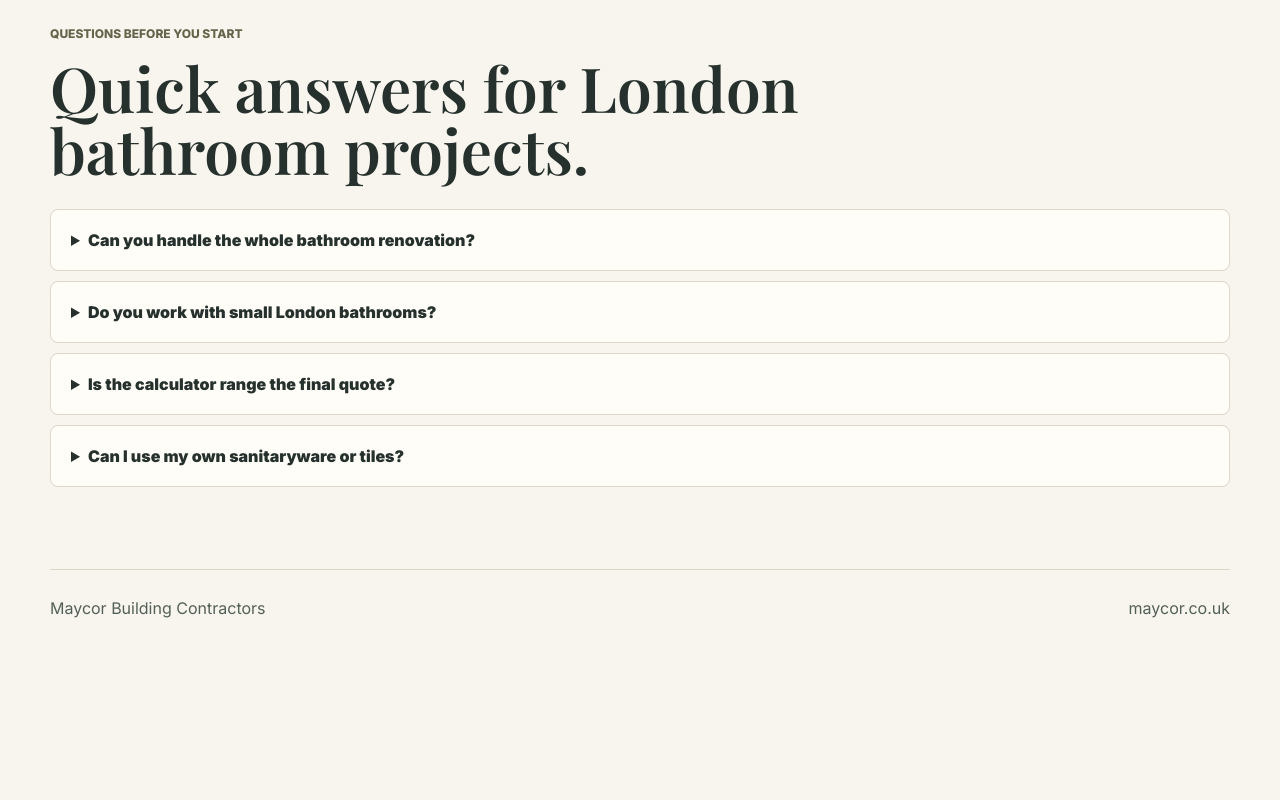
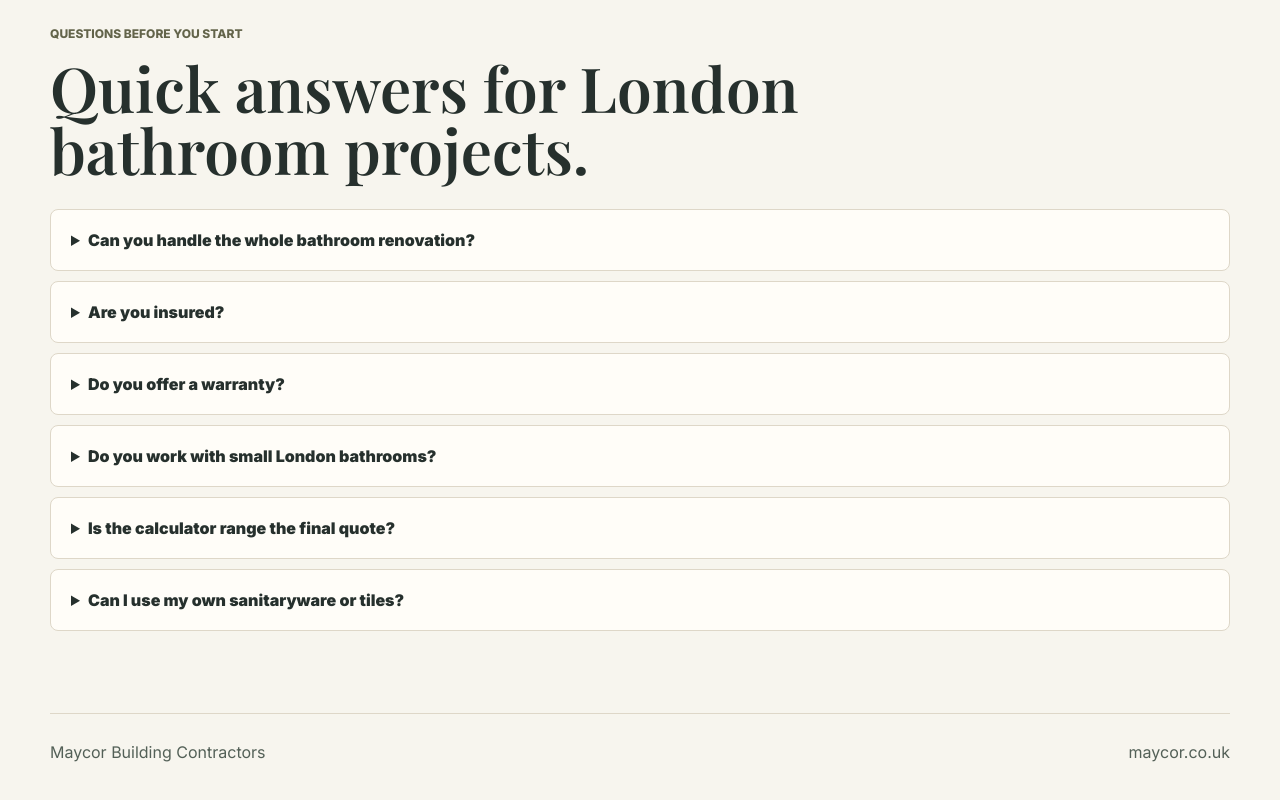
Before and after one commit to maycorbuildingservices-lang/maycor-website-next, a Next.js app: page / in a window 1280 px wide. Shown: the part 5870-6670 px from the top of the page. Before the commit the page ends 6622 px from the top, so only its background shows below. Built offline with nearby package versions, Linux system fonts and the light colour scheme.

Commit message:
Add insurance and warranty FAQ

```diff
--- a/src/components/BathroomLandingPage.tsx
+++ b/src/components/BathroomLandingPage.tsx
@@ -39,6 +39,14 @@ const faqs = [
     [
       "Can you handle the whole bathroom renovation?",
       "Yes. Maycor can coordinate strip-out, plumbing, electrics, waterproofing, tiling, decorating, fittings and waste removal.",
+    ],
+    [
+      "Are you insured?",
+      "Yes. Maycor carries the relevant insurance for renovation work, and details can be confirmed on request.",
+    ],
+    [
+      "Do you offer a warranty?",
+      "Yes. The work is covered by a 1-year warranty for added peace of mind.",
     ],
     [
       "Do you work with small London bathrooms?",
```
Lines whose indentation alone changed are shown as unchanged.
